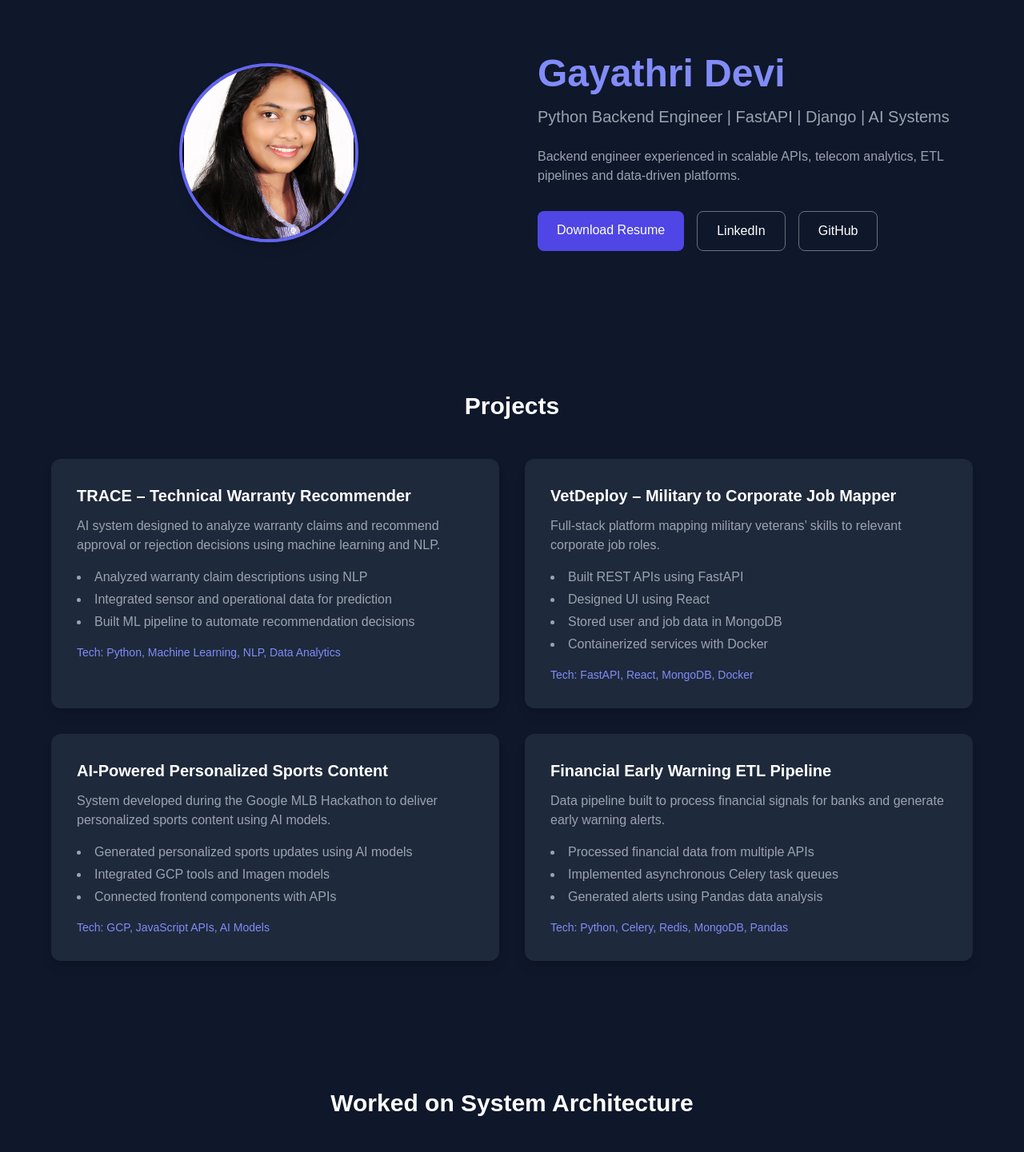
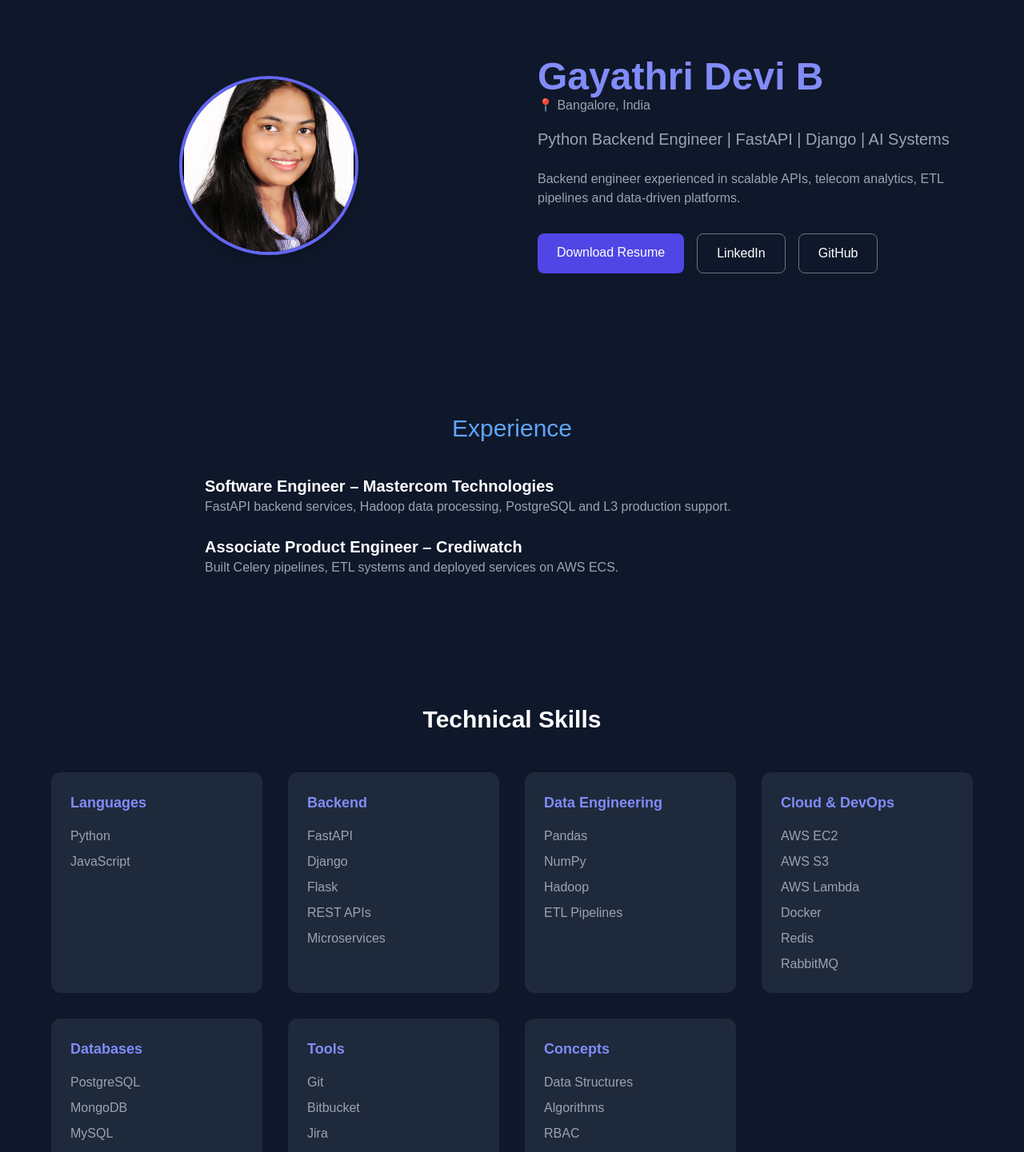
Before and after one commit to Gayathridevi006/gayathri-portfolio, a React (Vite) app: page / in a window 1280 px wide. Shown: the part 120-1561 px from the top of the page at 80% size. Built offline with nearby package versions, Linux system fonts and the light colour scheme.

Commit message:
added skills

```diff
--- a/src/App.jsx
+++ b/src/App.jsx
@@ -5,7 +5,7 @@ import Experience from "./components/Experience"
 import Contact from "./components/Contact"
 import Architecture from "./components/architecture"
 import Impact from "./components/impact"
-
+import Skills from "./components/Skills";
 function App(){
 
 return(
@@ -16,13 +16,15 @@ return(
 
 <Hero />
 
+<Experience />
+
+<Skills />
+
 <Projects />
 
 <Architecture />
 
 <Impact />
-
-<Experience />
 
 <Contact />
 
--- a/src/components/Contact.jsx
+++ b/src/components/Contact.jsx
@@ -7,6 +7,10 @@ return(
 <h2 className="text-3xl text-blue-400">
 Contact
 </h2>
+
+<p className="text-gray-400">
+📍 Bangalore, India
+</p>
 
 <p className="mt-6">
 Email: ms.gayathridevi6@gmail.com
--- a/src/components/Hero.jsx
+++ b/src/components/Hero.jsx
@@ -21,8 +21,13 @@ export default function Hero() {
         <div className="text-center md:text-left">
 
           <h1 className="text-5xl font-bold text-indigo-400">
-            Gayathri Devi
+            Gayathri Devi B
           </h1>
+
+
+          <p className="text-gray-400">
+            📍 Bangalore, India
+          </p>
 
           <p className="text-xl text-gray-400 mt-4">
             Python Backend Engineer | FastAPI | Django | AI Systems
--- a/src/components/Navbar.jsx
+++ b/src/components/Navbar.jsx
@@ -5,14 +5,22 @@ export default function Navbar() {
 
       <div className="max-w-6xl mx-auto flex justify-between">
 
-        <h1 className="font-bold">
-          Gayathri Portfolio
-        </h1>
+     <div className="space-y-5">
 
+        {/* Greeting */}
+        <p className="text-indigo-400 text-lg font-medium tracking-wide">
+            👋 Hello, I'm Gayathri Devi, This is My Portfolio
+        </p>
+
+        </div>
         <div className="flex gap-8">
 
           <a href="#projects" className="hover:text-indigo-400">
             Projects
+          </a>
+
+          <a href="#skills" className="hover:text-indigo-400">
+            Skills
           </a>
 
           <a href="#experience" className="hover:text-indigo-400">
--- /dev/null
+++ b/src/components/Skills.jsx
@@ -0,0 +1,128 @@
+export default function Skills() {
+  return (
+    <section id="skills" className="py-20">
+
+      <h2 className="text-3xl font-bold text-center mb-12">
+        Technical Skills
+      </h2>
+
+      <div className="max-w-6xl mx-auto grid md:grid-cols-4 gap-8">
+
+        {/* Languages */}
+
+        <div className="bg-slate-800 p-6 rounded-xl">
+          <h3 className="text-lg font-semibold mb-4 text-indigo-400">
+            Languages
+          </h3>
+
+          <ul className="text-gray-400 space-y-2">
+            <li>Python</li>
+            <li>JavaScript</li>
+          </ul>
+        </div>
+
+
+        {/* Backend */}
+
+        <div className="bg-slate-800 p-6 rounded-xl">
+          <h3 className="text-lg font-semibold mb-4 text-indigo-400">
+            Backend
+          </h3>
+
+          <ul className="text-gray-400 space-y-2">
+            <li>FastAPI</li>
+            <li>Django</li>
+            <li>Flask</li>
+            <li>REST APIs</li>
+            <li>Microservices</li>
+          </ul>
+        </div>
+
+
+        {/* Data Engineering */}
+
+        <div className="bg-slate-800 p-6 rounded-xl">
+          <h3 className="text-lg font-semibold mb-4 text-indigo-400">
+            Data Engineering
+          </h3>
+
+          <ul className="text-gray-400 space-y-2">
+            <li>Pandas</li>
+            <li>NumPy</li>
+            <li>Hadoop</li>
+            <li>ETL Pipelines</li>
+          </ul>
+        </div>
+
+
+        {/* Cloud & DevOps */}
+
+        <div className="bg-slate-800 p-6 rounded-xl">
+          <h3 className="text-lg font-semibold mb-4 text-indigo-400">
+            Cloud & DevOps
+          </h3>
+
+          <ul className="text-gray-400 space-y-2">
+            <li>AWS EC2</li>
+            <li>AWS S3</li>
+            <li>AWS Lambda</li>
+            <li>Docker</li>
+            <li>Redis</li>
+            <li>RabbitMQ</li>
+          </ul>
+        </div>
+
+
+        {/* Databases */}
+
+        <div className="bg-slate-800 p-6 rounded-xl">
+          <h3 className="text-lg font-semibold mb-4 text-indigo-400">
+            Databases
+          </h3>
+
+          <ul className="text-gray-400 space-y-2">
+            <li>PostgreSQL</li>
+            <li>MongoDB</li>
+            <li>MySQL</li>
+            <li>AWS Athena</li>
+          </ul>
+        </div>
+
+
+        {/* Tools */}
+
+        <div className="bg-slate-800 p-6 rounded-xl">
+          <h3 className="text-lg font-semibold mb-4 text-indigo-400">
+            Tools
+          </h3>
+
+          <ul className="text-gray-400 space-y-2">
+            <li>Git</li>
+            <li>Bitbucket</li>
+            <li>Jira</li>
+            <li>Postman</li>
+            <li>Linux</li>
+          </ul>
+        </div>
+
+
+        {/* Concepts */}
+
+        <div className="bg-slate-800 p-6 rounded-xl">
+          <h3 className="text-lg font-semibold mb-4 text-indigo-400">
+            Concepts
+          </h3>
+
+          <ul className="text-gray-400 space-y-2">
+            <li>Data Structures</li>
+            <li>Algorithms</li>
+            <li>RBAC</li>
+            <li>Distributed Systems</li>
+          </ul>
+        </div>
+
+      </div>
+
+    </section>
+  );
+}
--- /dev/null
+++ b/src/components/languages.jsx
@@ -0,0 +1,31 @@
+export default function Languages() {
+  return (
+<section id = "languages" className="py-16">
+
+<h2 className="text-3xl font-bold text-center mb-10">
+Languages
+</h2>
+
+<div className="flex justify-center gap-8 text-gray-400">
+
+<span className="bg-slate-800 px-4 py-2 rounded-lg">
+English
+</span>
+
+<span className="bg-slate-800 px-4 py-2 rounded-lg">
+Kannada
+</span>
+
+<span className="bg-slate-800 px-4 py-2 rounded-lg">
+Hindi
+</span>
+
+<span className="bg-slate-800 px-4 py-2 rounded-lg">
+Telugu
+</span>
+
+</div>
+
+</section>
+    );
+}
```
